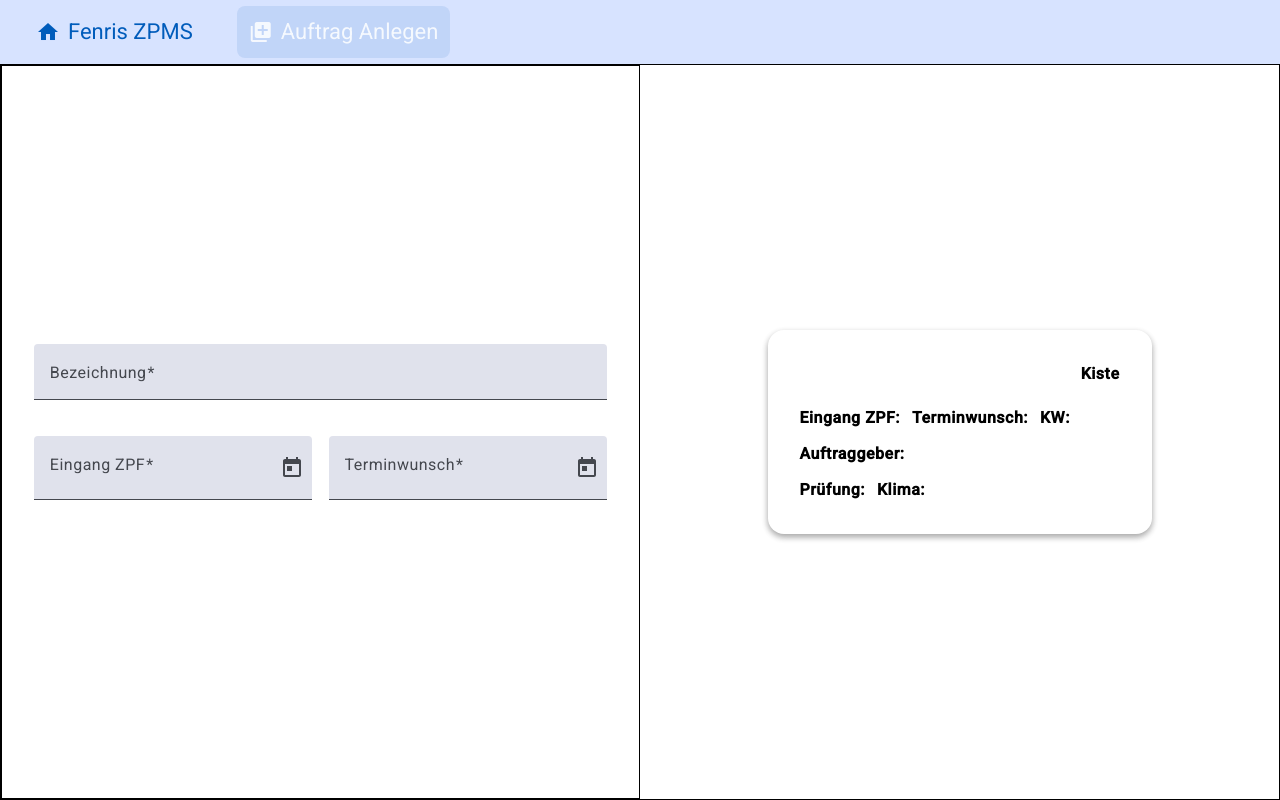
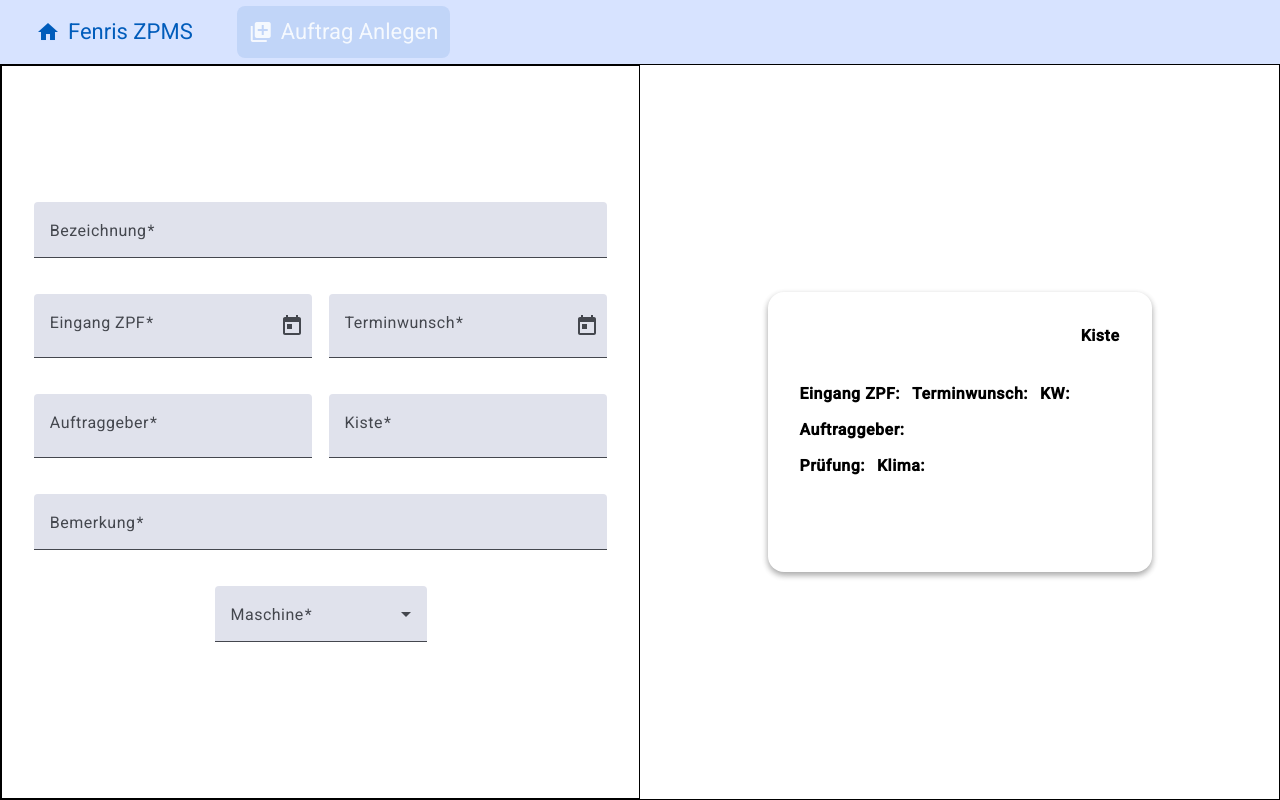
Before and after one commit to KevinMuellerDev/Fenris_ZPMS, an Angular app: page /newjob in a window 1280 px wide. Built offline with nearby package versions, Linux system fonts and the light colour scheme.

Commit message:
added new inputs to the job creation

```diff
--- /dev/null
+++ b/src/app/new-job-form/machine-frame/machine-frame.component.html
@@ -0,0 +1 @@
+<p>machine-frame works!</p>
--- a/src/app/new-job-form/new-job-form.component.html
+++ b/src/app/new-job-form/new-job-form.component.html
@@ -1,44 +1,82 @@
 <div class="job-generator-frame">
-    <form [formGroup]="jobForm" >
+    <form [formGroup]="jobForm">
         <div class="form-frame">
 
             <mat-form-field class="example-full-width">
                 <mat-label>Bezeichnung</mat-label>
-                <input type="text" minlength="3" matInput formControlName="name" placeholder="Bitte Bezeichnung angeben">
+                <input type="text" minlength="3" matInput formControlName="name"
+                    placeholder="Bitte Bezeichnung angeben">
                 @if (jobForm.controls['name'].hasError('minlength') && !jobForm.controls['name'].hasError('required')) {
-                    <mat-error>Bitte eine Bezeichnungslänge von min. 3 Buchstaben wählen !</mat-error>
-                  }
+                <mat-error>Bitte eine Bezeichnungslänge von min. 3 Buchstaben wählen !</mat-error>
+                }
                 @if (jobForm.hasError('required')) {
-                <mat-error>Bzeichnung ist <strong>erforderlich !</strong></mat-error>
+                <mat-error>Bezeichnung ist <strong>erforderlich !</strong></mat-error>
                 }
             </mat-form-field>
 
             <div class="input-wrapper-col2">
                 <mat-form-field class="example-full-width">
                     <mat-label>Eingang ZPF</mat-label>
-                    <input [min]="dateToday" matInput (dateChange)="onDate($event)" formControlName="dateOfReceipt" [matDatepicker]="pickerOfReceipt">
+                    <input [min]="dateToday" matInput (dateChange)="onDate($event)" formControlName="dateOfReceipt"
+                        [matDatepicker]="pickerOfReceipt">
                     <mat-datepicker-toggle matIconSuffix [for]="pickerOfReceipt"></mat-datepicker-toggle>
                     <mat-datepicker #pickerOfReceipt></mat-datepicker>
                 </mat-form-field>
                 <mat-form-field class="example-full-width">
                     <mat-label>Terminwunsch</mat-label>
-                    <input [min]="dateToday" matInput (dateChange)="onDate($event)" [matDatepicker]="picker" formControlName="desiredDeadline">
+                    <input [min]="dateToday" matInput (dateChange)="onDate($event)" [matDatepicker]="picker"
+                        formControlName="desiredDeadline">
                     <mat-datepicker-toggle matIconSuffix [for]="picker"></mat-datepicker-toggle>
                     <mat-datepicker #picker></mat-datepicker>
                 </mat-form-field>
             </div>
-            <!--
-        name: string;
-        dateOfReceipt: number;
-        desiredDeadline: number;
-        client: string;
-        otherTests: boolean;
-        typeOfTest: string[];
-        box: number;
-        comment: string;
-        climateState: string;
-        id: string;
-            -->
+
+            <div class="input-wrapper-col2">
+                <mat-form-field class="example-full-width">
+                    <mat-label>Auftraggeber</mat-label>
+                    <input type="text" minlength="3" matInput formControlName="client"
+                        placeholder="Bitte Kunden angeben">
+                    @if (jobForm.hasError('required')) {
+                    <mat-error>Kunde ist <strong>erforderlich !</strong></mat-error>
+                    }
+                </mat-form-field>
+                <mat-form-field class="example-full-width">
+                    <mat-label>Kiste</mat-label>
+                    <input type="text" maxlength="3" matInput formControlName="box" placeholder="Bitte Kiste angeben">
+                    @if (jobForm.hasError('required')) {
+                    <mat-error>Box ist <strong>erforderlich !</strong></mat-error>
+                    }
+                </mat-form-field>
+            </div>
+            <mat-form-field class="example-full-width">
+                <mat-label>Bemerkung</mat-label>
+                <input type="text" matInput formControlName="comment" placeholder="Bitte Bemerkung angeben">
+            </mat-form-field>
+
+            <mat-form-field>
+                <mat-label>Maschine</mat-label>
+                <mat-select formControlName="typeOfTest" multiple>
+                    @for (machine of machines; track machine) {
+                    <mat-option [value]="machine.name">{{machine.name}}</mat-option>
+                    }
+                </mat-select>
+            </mat-form-field>
+
+            @if (containsMachine("ROB")) {
+            <fen-machine-frame></fen-machine-frame>
+            }
+
+            @if (containsMachine("TAGK")) {
+            <fen-machine-frame></fen-machine-frame>
+            }
+
+            @if (containsMachine("SLPE")) {
+            <fen-machine-frame></fen-machine-frame>
+            }
+
+            @if (containsMachine("SAG")) {
+            <fen-machine-frame></fen-machine-frame>
+            }
 
         </div>
     </form>
--- a/src/app/new-job-form/new-job-form.component.ts
+++ b/src/app/new-job-form/new-job-form.component.ts
@@ -14,6 +14,9 @@ import { MatFormFieldModule } from '@angular/material/form-field';
 import { provideNativeDateAdapter } from '@angular/material/core';
 import { MatDatepickerModule } from '@angular/material/datepicker'
 import { JobCardComponent } from "../shared/components/job-card/job-card.component";
+import { MatSelectModule } from '@angular/material/select';
+import { default as mach } from '../shared/json/machines.json';
+import { MachineFrameComponent } from "./machine-frame/machine-frame.component";
 
 export class MyErrorStateMatcher implements ErrorStateMatcher {
   isErrorState(control: FormControl | null, form: FormGroupDirective | NgForm | null): boolean {
@@ -25,8 +28,8 @@ export class MyErrorStateMatcher implements ErrorStateMatcher {
 @Component({
   selector: 'fen-new-job-form',
   standalone: true,
-  providers: [provideNativeDateAdapter(),{provide:MAT_DATE_LOCALE, useValue:'de'}],
-  imports: [FormsModule, MatFormFieldModule, MatInputModule, MatDatepickerModule, ReactiveFormsModule, JobCardComponent],
+  providers: [provideNativeDateAdapter(), { provide: MAT_DATE_LOCALE, useValue: 'de' }],
+  imports: [FormsModule, MatFormFieldModule, MatInputModule, MatDatepickerModule, ReactiveFormsModule, JobCardComponent, MatSelectModule, MachineFrameComponent],
   changeDetection: ChangeDetectionStrategy.OnPush,
   templateUrl: './new-job-form.component.html',
   styleUrl: './new-job-form.component.scss'
@@ -35,26 +38,33 @@ export class NewJobFormComponent {
   jobForm: FormGroup;
   matcher = new MyErrorStateMatcher();
   dateToday: Date = new Date();
+  machines: any;
 
-  constructor(){
+  constructor() {
     this.jobForm = new FormGroup({
       name: new FormControl('', [Validators.required, Validators.minLength(3)]),
       dateOfReceipt: new FormControl('', [Validators.required]),
-      desiredDeadline: new FormControl('',[Validators.required]),
-      client: new FormControl('',[Validators.required]),
-      otherTests: new FormControl('',[Validators.required]),
-      box: new FormControl('',[Validators.required]),
-      comment: new FormControl('',[Validators.required]),
-      typeOfTests: new FormControl('',[Validators.required]),
-      climateState: new FormControl('',[Validators.required]),
-      id: new FormControl('',[Validators.required])
+      desiredDeadline: new FormControl('', [Validators.required]),
+      client: new FormControl('', [Validators.required]),
+      otherTests: new FormControl('', [Validators.required]),
+      box: new FormControl('', [Validators.required]),
+      comment: new FormControl('', [Validators.required]),
+      typeOfTest: new FormControl('', [Validators.required]),
+      climateState: new FormControl('', [Validators.required]),
+      id: new FormControl('', [Validators.required]),
     });
-    console.log(this.jobForm.value);
-
+    console.log(this.jobForm.value)
+    this.machines = mach
+    console.log(this.jobForm.controls['typeOfTest']);
   }
 
   public onDate(event: any): void {
     console.log(this.jobForm.controls['desiredDeadline'].value);
   }
 
+  containsMachine(machine: string): boolean {
+    const tests = this.jobForm.controls['typeOfTest'].value
+    return tests.includes(machine)
+  }
+
 }
--- a/src/app/shared/components/job-card/job-card.component.html
+++ b/src/app/shared/components/job-card/job-card.component.html
@@ -4,7 +4,7 @@
         <div id="jobname">{{cardData.name}}</div>
         <div class="upper-frame-box">
             <span>Kiste</span>
-            <h2>{{cardData.box}}</h2>
+            <h5>{{cardData.box}}</h5>
         </div>
     </div>
     <div class="date-frame">
--- a/src/app/shared/components/job-card/job-card.component.scss
+++ b/src/app/shared/components/job-card/job-card.component.scss
@@ -1,5 +1,6 @@
 .outer-frame {
     width: 384px;
+    height: calc(280px - 64px);
     padding: 32px;
     border-radius: 16px;
     box-shadow: rgba(0, 0, 0, 0.16) 0px 3px 6px, rgba(0, 0, 0, 0.23) 0px 3px 6px;
@@ -15,6 +16,8 @@
         #jobname {
             font-weight: 600;
             font-size: 18px;
+            max-width: 230px;
+            line-break: auto;
         }
 
         .upper-frame-box {
--- /dev/null
+++ b/src/app/shared/json/machines.json
@@ -0,0 +1,20 @@
+[
+    {
+        "name": "ROB"
+    },
+    {
+        "name": "TAGK"
+    },
+    {
+        "name": "SLPE"
+    },
+    {
+        "name": "SAG"
+    },
+    {
+        "name": "HAND"
+    },
+    {
+        "name":"Sonstiges"
+    }
+]
--- a/tsconfig.json
+++ b/tsconfig.json
@@ -21,7 +21,8 @@
     "lib": [
       "ES2022",
       "dom"
-    ]
+    ],
+    "resolveJsonModule": true
   },
   "angularCompilerOptions": {
     "enableI18nLegacyMessageIdFormat": false,
```
Also changed, not shown: src/app/new-job-form/machine-frame/machine-frame.component.ts (added, +12 -0 lines), src/app/new-job-form/machine-frame/machine-frame.component.scss (added), 1 other file (tests, documents, lock files or other folders).
